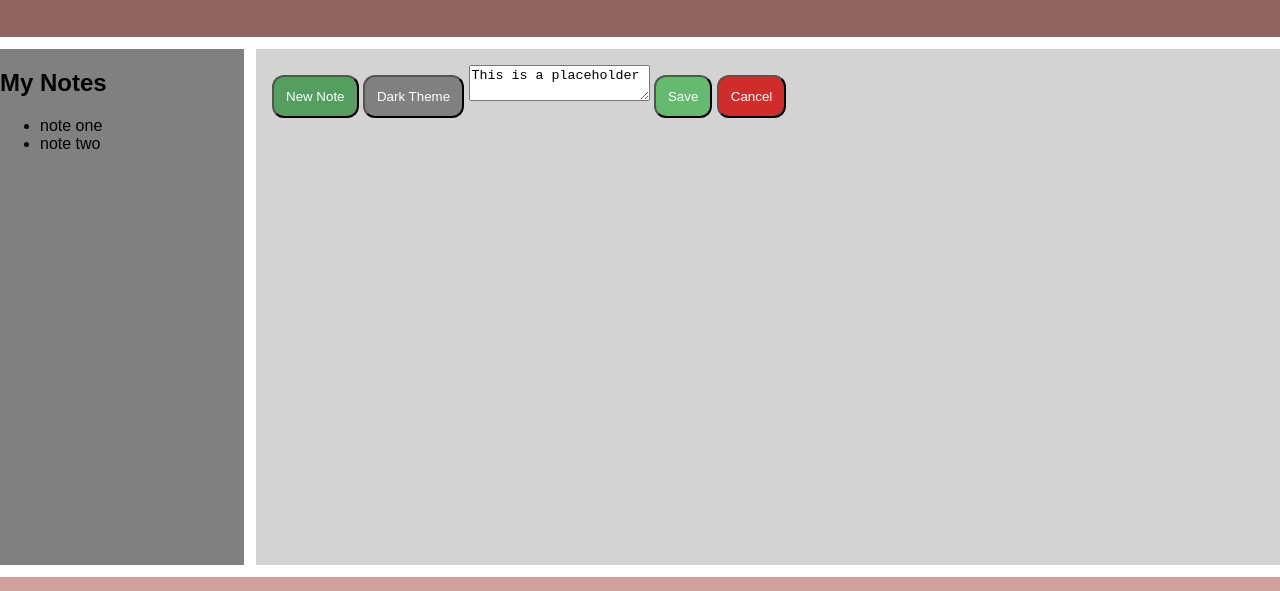
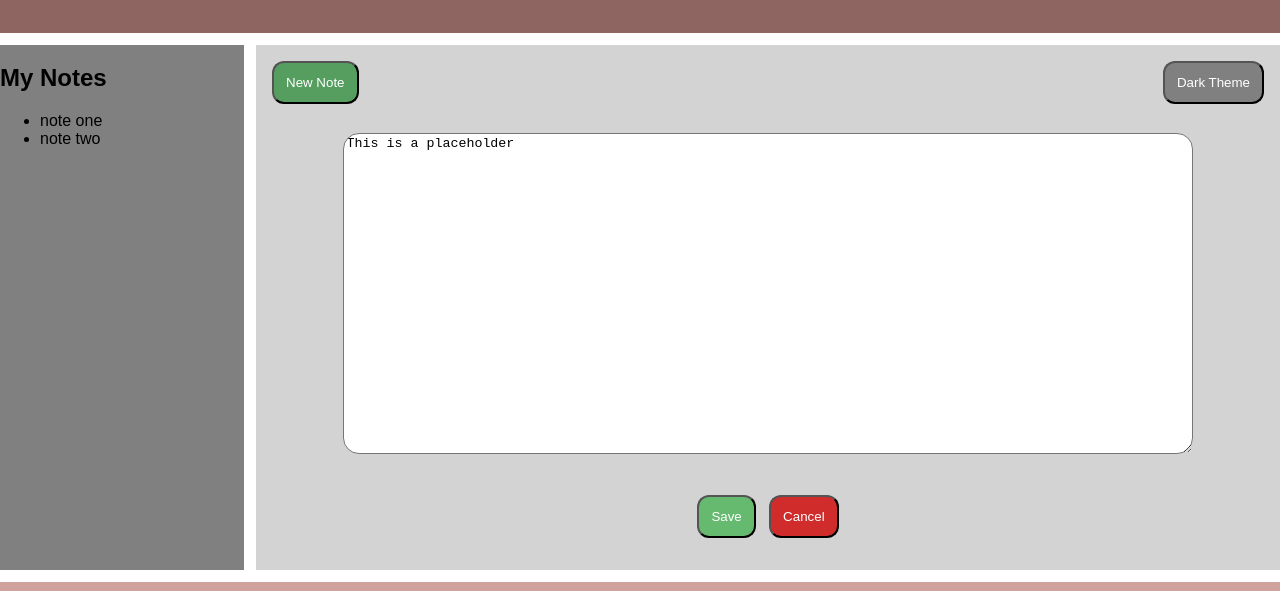
Before and after one commit to Kipotwo/ACIT-1620-Assignment-One, a plain HTML site: page index.html in a window 1280 px wide. Shown: the part 73-664 px from the top of the page. Drawn offline with Linux system fonts and the light colour scheme.

Commit message:
Formatting section using flexbox

```diff
--- a/css/style.css
+++ b/css/style.css
@@ -57,18 +57,57 @@ button{
     color: white;
 }
 
+textarea{
+    width: 85%;
+    height: 85%;
+    border-radius: 1rem;
+}
+
 .one{
+    position: absolute;
+    top: 1rem;
+    left: 1rem;
     background-color: #559e5f;
 }
 
 .two{
+    position: absolute;
+    top: 1rem;
+    right: 1rem;
     background-color: gray;
 }
 
 .three{
+    position: relative;
     background-color: #65ba70;
+    margin-top: 1rem;
+    margin-right: 1em;
+    margin-bottom: 1rem;
 }
 
 .four{
+    position: relative;
     background-color: #d12c2c;
+    margin-top: 1rem;
+    margin-bottom: 1rem;
 }
+
+.text{
+    display: flex;
+    justify-content: center;
+    align-items: center;
+    margin-top: 3rem;
+    margin-bottom: 0rem;
+    height: 80%;
+    width: 100%;
+}
+
+.flex{
+    display: flex;
+    justify-content: center;
+    align-items: center;
+}
+
+section.flex{
+    flex-direction: column;
+}
--- a/index.html
+++ b/index.html
@@ -16,12 +16,16 @@
                 <li>note two</li>
             </ul>
         </aside>
-        <section>
-                <button type="button" class="one">New Note</button>
-                <button type="button" class="two">Dark Theme</button>
+        <section class="flex">
+            <button type="button" class="one">New Note</button>
+            <button type="button" class="two">Dark Theme</button>
+            <div class="text">
                 <textarea name="Notes">This is a placeholder</textarea>
+            </div>
+            <div class="flex">
                 <button type="button" class="three">Save</button>
                 <button type="button" class="four">Cancel</button>
+            </div>
         </section>
         <footer>
             <h2>Keep in Touch</h2>
```
